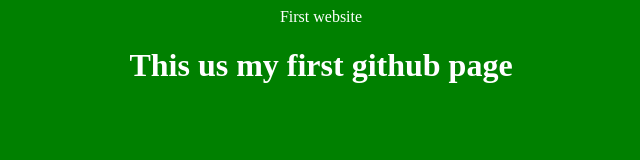
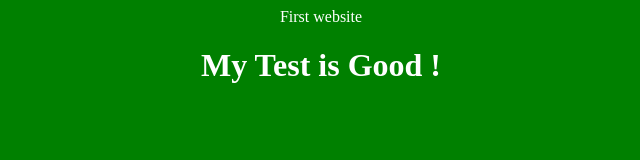
Before and after one commit to johnvl01/Temp, a plain HTML site: page index.html in a window 1280 px wide. Shown: the whole page, without its empty margins (319-959 px from the left). Drawn offline with Linux system fonts and the light colour scheme.

Commit message:
Add 2st test on my web

```diff
--- a/index.html
+++ b/index.html
@@ -4,7 +4,7 @@
  </tttle>
 
  <body>
-   <h1>This us my first github page</h1>
+   <h1>My Test is Good !</h1>
  </body>
 
  <style>
```
